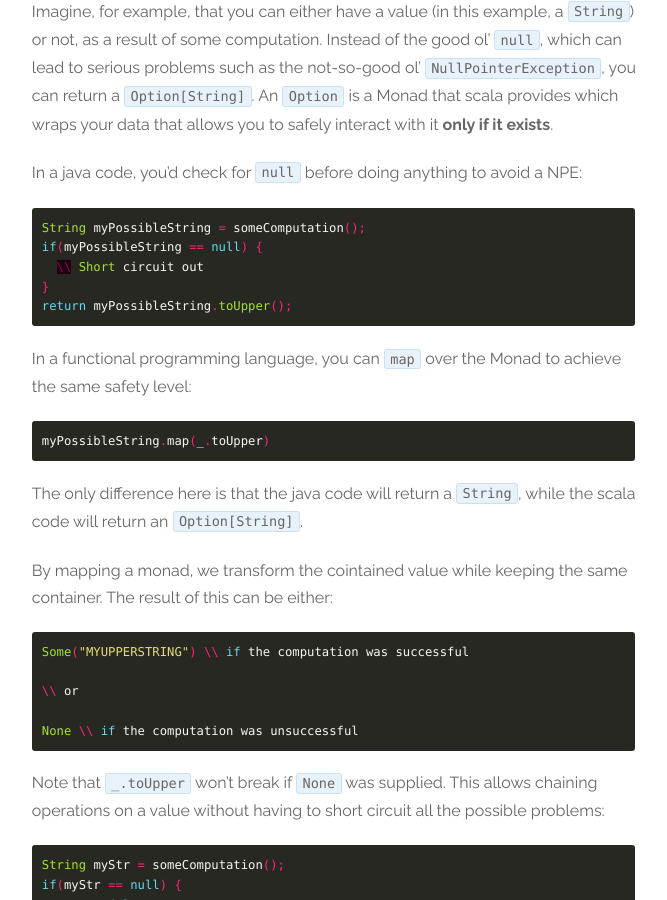
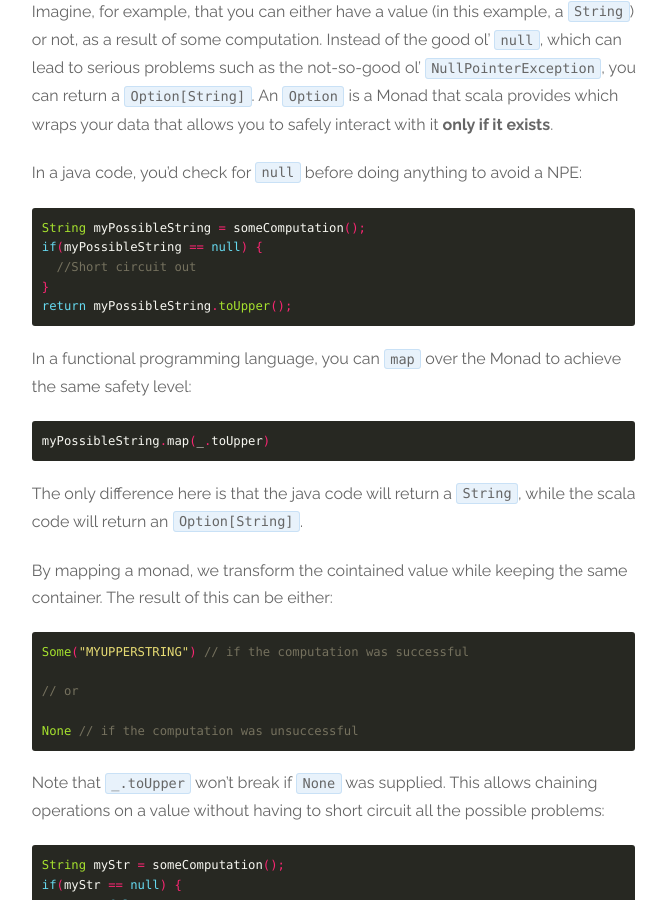
Before and after one commit to hkupty/hkupty.github.io, a Jekyll site: the page built from _posts/2016-03-19-Functional-Programming-Concepts-Idioms-and-Philosophy.md, in a window 1280 px wide and 900 px high, scrolled down 2421 px. Shown: the whole window, without its empty margins (557-1224 px from the left). Built offline with Jekyll 4.4.1, drawn with Linux system fonts in a browser that asks for light colours; nearby versions of some CDN libraries.

Commit message:
Fix comments

````diff
--- a/_posts/2016-03-19-Functional-Programming-Concepts-Idioms-and-Philosophy.md
+++ b/_posts/2016-03-19-Functional-Programming-Concepts-Idioms-and-Philosophy.md
@@ -64,7 +64,7 @@ In a java code, you'd check for `null` before doing anything to avoid a NPE:
 ```java
 String myPossibleString = someComputation();
 if(myPossibleString == null) {
-  \\ Short circuit out
+  //Short circuit out
 }
 return myPossibleString.toUpper();
 ```
@@ -80,11 +80,11 @@ The only difference here is that the java code will return a `String`, while the
 By mapping a monad, we transform the cointained value while keeping the same container. The result of this can be either:
 
 ```scala
-Some("MYUPPERSTRING") \\ if the computation was successful
+Some("MYUPPERSTRING") // if the computation was successful
 
-\\ or
+// or
 
-None \\ if the computation was unsuccessful
+None // if the computation was unsuccessful
 ```
 
 Note that `_.toUpper` won't break if `None` was supplied. This allows chaining operations on a value without having to short circuit all the possible problems:
````
